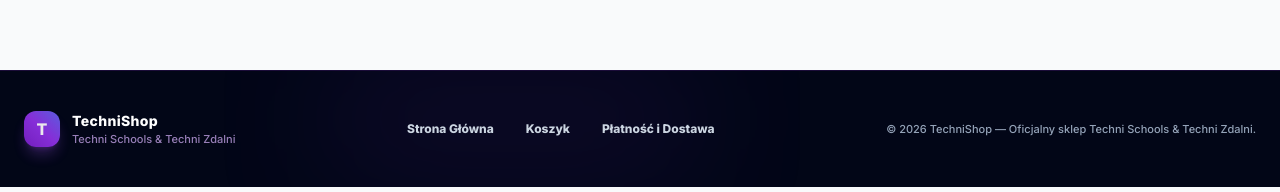
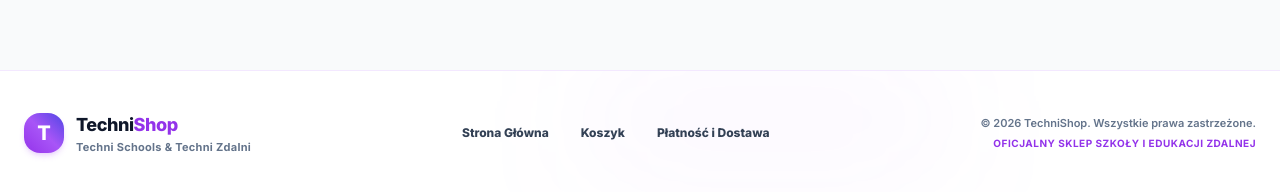
Before and after one commit to TechniShop-com/Frontend, a React (Vite) app: page / in a window 1280 px wide. Shown: the part 1454-1646 px from the top of the page. Built offline with nearby package versions, Linux system fonts and the light colour scheme.

Commit message:
style(frontend): update footer to clean white and purple glassmorphic theme

```diff
--- a/src/App.tsx
+++ b/src/App.tsx
@@ -26,39 +26,51 @@ export const App: React.FC = () => {
             </main>
           </div>
 
-          {/* SINGLE UNIFIED FOOTER BAR */}
-          <footer className="bg-slate-950 text-slate-300 py-10 px-6 border-t border-purple-900/30 relative overflow-hidden mt-12">
-            <div className="absolute top-0 left-1/4 w-96 h-24 bg-purple-600/10 rounded-full blur-3xl animate-pulse-glow pointer-events-none" />
+          {/* SINGLE UNIFIED CLEAN PURPLE & WHITE FOOTER BAR */}
+          <footer className="bg-white/95 backdrop-blur-xl border-t border-purple-100 shadow-xl shadow-purple-900/5 py-10 px-6 relative overflow-hidden mt-12">
+            {/* Subtle Purple Background Glow */}
+            <div className="absolute top-0 right-1/4 w-96 h-24 bg-purple-500/5 rounded-full blur-3xl animate-pulse-glow pointer-events-none" />
+
             <div className="max-w-7xl mx-auto flex flex-col md:flex-row items-center justify-between gap-6 relative z-10 text-xs">
 
               {/* Brand Logo & Name */}
-              <div className="flex items-center space-x-3">
-                <div className="w-9 h-9 rounded-xl bg-gradient-to-tr from-purple-700 via-purple-600 to-indigo-500 flex items-center justify-center font-black text-white text-base shadow-lg shadow-purple-500/30 animate-pulse">
+              <Link to="/" className="flex items-center space-x-3 group">
+                <div className="w-10 h-10 rounded-2xl bg-gradient-to-tr from-purple-600 via-purple-500 to-indigo-600 flex items-center justify-center font-black text-xl text-white shadow-md shadow-purple-500/20 group-hover:scale-105 transition-all duration-300">
                   T
                 </div>
                 <div>
-                  <span className="font-extrabold text-white text-sm tracking-wide block">TechniShop</span>
-                  <span className="text-[11px] text-purple-300/70 font-medium">Techni Schools & Techni Zdalni</span>
+                  <span className="text-lg font-black tracking-tight text-slate-900 block">
+                    Techni<span className="text-purple-600">Shop</span>
+                  </span>
+                  <span className="text-[11px] text-slate-500 font-bold tracking-wide">
+                    Techni Schools & Techni Zdalni
+                  </span>
                 </div>
-              </div>
+              </Link>
 
               {/* Navigation Links */}
-              <div className="flex items-center space-x-8 font-extrabold text-slate-300">
-                <Link to="/" className="hover:text-purple-400 transition-colors duration-200 hover:scale-105">
+              <div className="flex items-center space-x-8 font-extrabold text-slate-700">
+                <Link to="/" className="hover:text-purple-600 transition-colors duration-200 hover:scale-105">
                   Strona Główna
                 </Link>
-                <Link to="/cart" className="hover:text-purple-400 transition-colors duration-200 hover:scale-105">
+                <Link to="/cart" className="hover:text-purple-600 transition-colors duration-200 hover:scale-105">
                   Koszyk
                 </Link>
-                <Link to="/checkout" className="hover:text-purple-400 transition-colors duration-200 hover:scale-105">
+                <Link to="/checkout" className="hover:text-purple-600 transition-colors duration-200 hover:scale-105">
                   Płatność i Dostawa
                 </Link>
               </div>
 
-              {/* Copyright */}
-              <p className="text-[11px] text-slate-400 font-medium text-center md:text-right">
-                © {new Date().getFullYear()} TechniShop — Oficjalny sklep Techni Schools & Techni Zdalni.
-              </p>
+              {/* Copyright & Info */}
+              <div className="text-center md:text-right space-y-1">
+                <p className="text-[11px] text-slate-500 font-semibold">
+                  © {new Date().getFullYear()} TechniShop. Wszystkie prawa zastrzeżone.
+                </p>
+                <p className="text-[10px] text-purple-600 font-bold uppercase tracking-wider">
+                  Oficjalny Sklep Szkoły i Edukacji Zdalnej
+                </p>
+              </div>
+
             </div>
           </footer>
         </div>
```
